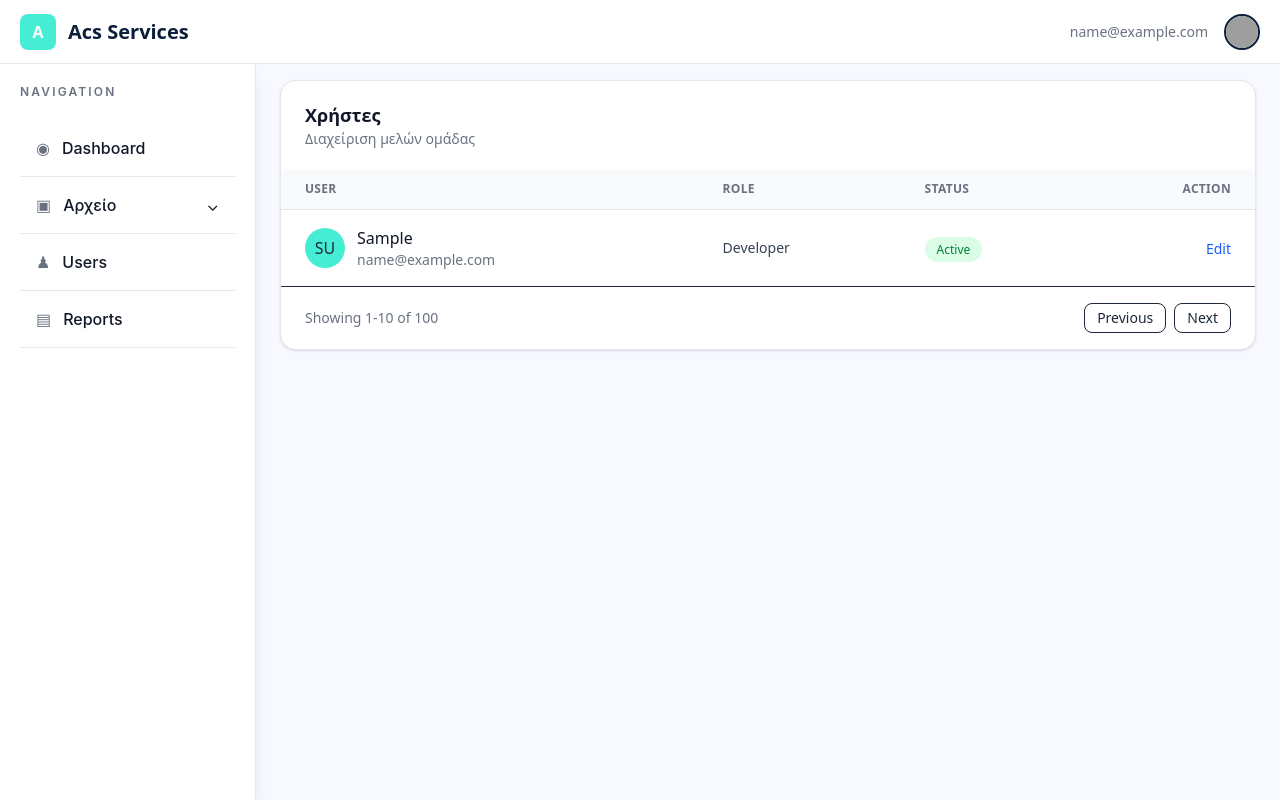
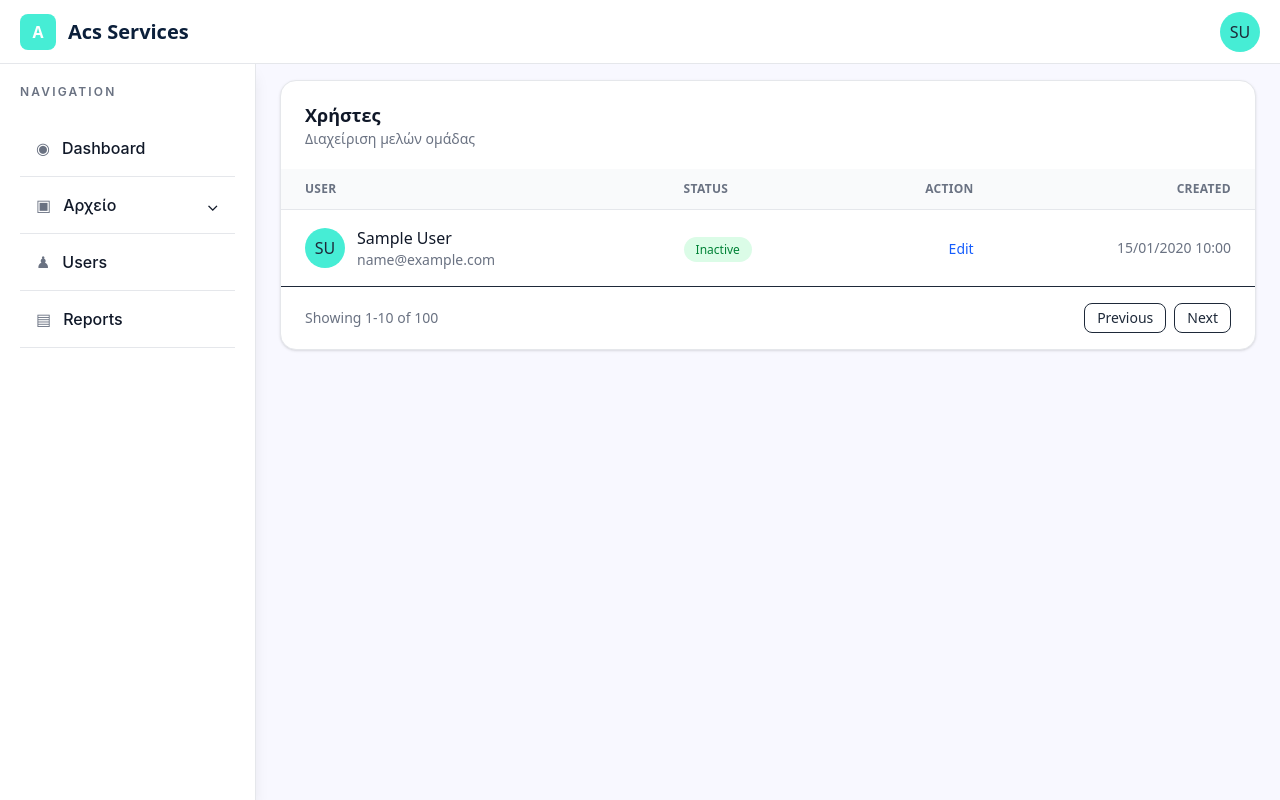
Before and after one commit to kostisvit/Acs-CRM, a Django app: template templates/accounts/users.html in a window 1280 px wide. Run offline with Django 5.2, Linux system fonts and the light colour scheme; a user stored in the database is signed in; tables that the repository leaves empty hold one stand-in row (values such as "Sample post"); the template is opened without the code that fills it: most values are stand-ins (such as "Sample title", 1, 10 or a date in 2020); style sheets or scripts are compiled from the project's sources; grey boxes are pictures that could not be loaded.

Commit message:
users list page

```diff
--- a/apps/accounts/models.py
+++ b/apps/accounts/models.py
@@ -32,6 +32,7 @@ class CustomUserManager(BaseUserManager):
 
 
 class CustomUser(AbstractBaseUser, PermissionsMixin, TimeStampedModel):
+
     email = models.EmailField(unique=True)
 
     # Permissions/admin fields
--- a/templates/_base.html
+++ b/templates/_base.html
@@ -68,19 +68,9 @@
 <div class="relative group">
 
     <div class="flex items-center gap-4 cursor-pointer">
-
-        <span class="
-            hidden sm:block
-            text-sm text-gray-500">
-            {% if user.is_authenticated %}{{ user.email }}{% else %}Guest{% endif %}
-        </span>
-
-        <img
-            src="https://i.pravatar.cc/100"
-            class="
-            w-9 h-9 rounded-full
-            border-2 border-[#0B1F3A]">
-
+        <div class="flex h-10 w-10 items-center justify-center rounded-full bg-teal-300 font-medium">
+        {{ user.first_name|slice:":1"|upper }}{{ user.last_name|slice:":1"|upper }}
+        </div>
     </div>
 
 
--- a/templates/accounts/users.html
+++ b/templates/accounts/users.html
@@ -27,9 +27,9 @@
             User
           </th>
 
-          <th class="px-6 py-3 text-left text-xs font-semibold uppercase tracking-wide text-gray-500">
+          {% comment %} <th class="px-6 py-3 text-left text-xs font-semibold uppercase tracking-wide text-gray-500">
             Role
-          </th>
+          </th> {% endcomment %}
 
           <th class="hidden px-6 py-3 text-left text-xs font-semibold uppercase tracking-wide text-gray-500 md:table-cell">
             Status
@@ -37,6 +37,10 @@
 
           <th class="px-6 py-3 text-right text-xs font-semibold uppercase tracking-wide text-gray-500">
             Action
+          </th>
+
+          <th class="px-6 py-3 text-right text-xs font-semibold uppercase tracking-wide text-gray-500">
+            Created
           </th>
         </tr>
       </thead>
@@ -52,7 +56,7 @@
 
               <div>
                 <p class="font-medium text-gray-900">
-                  {{ user.first_name }}
+                  {{ user.first_name }} {{ user.last_name }}
                 </p>
                 <p class="text-sm text-gray-500">
                   {{ user.email }}
@@ -61,13 +65,13 @@
             </div>
           </td>
 
-          <td class="px-6 py-4 text-sm text-gray-700">
+          {% comment %} <td class="px-6 py-4 text-sm text-gray-700">
             Developer
-          </td>
+          </td> {% endcomment %}
 
           <td class="hidden px-6 py-4 md:table-cell">
             <span class="rounded-full bg-green-100 px-3 py-1 text-xs font-medium text-green-700">
-              Active
+              {{ user.is_active|yesno:"Active,Inactive" }}
             </span>
           </td>
 
@@ -75,6 +79,10 @@
             <button class="text-sm font-medium text-blue-600 hover:text-blue-800">
               Edit
             </button>
+          </td>
+
+          <td class="px-6 py-4 text-right text-sm text-gray-500">
+            {{ user.created|date:"d/m/Y H:i" }}
           </td>
         </tr>
 
```
